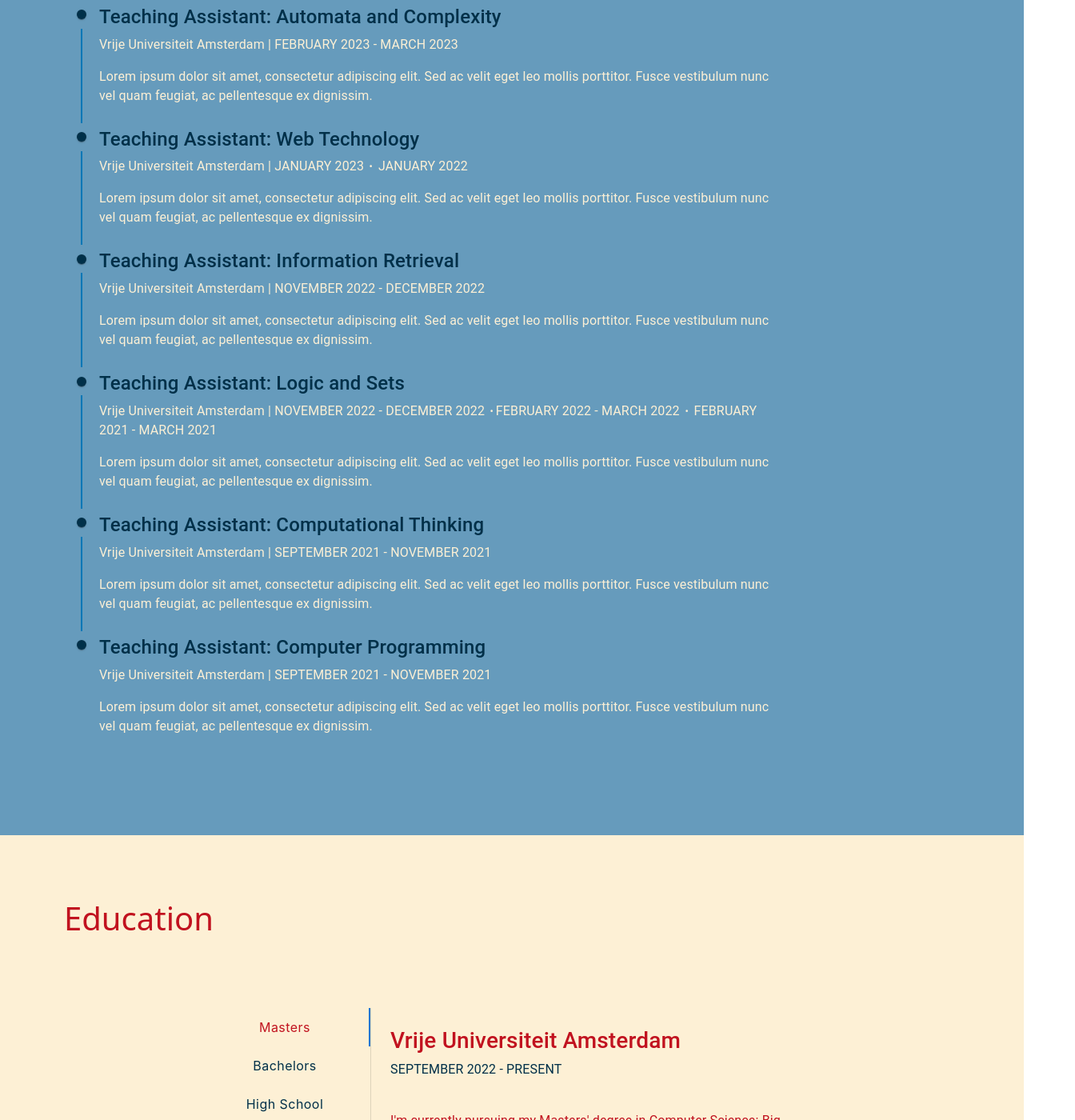
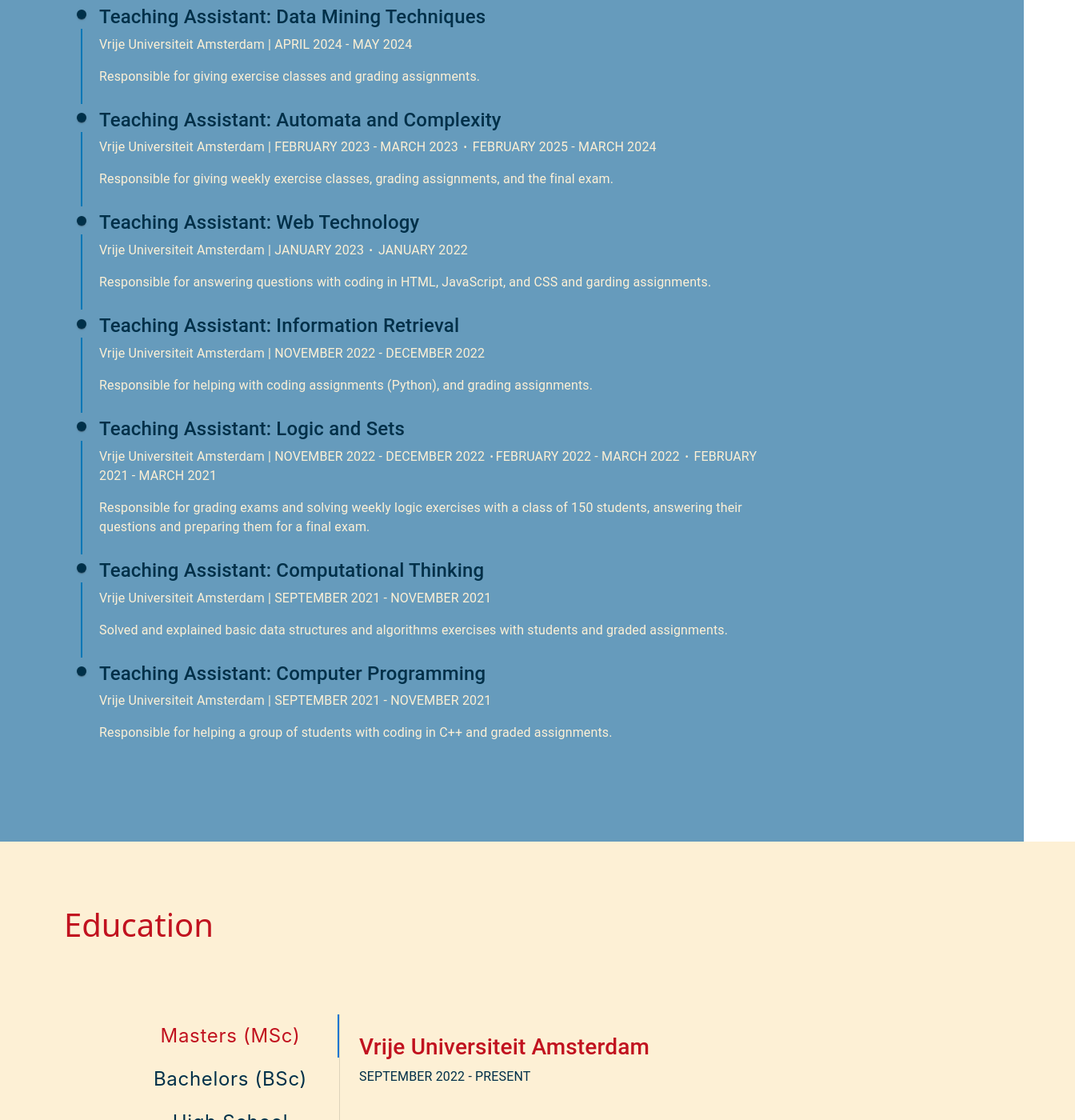
Before and after one commit to damla-jpg/portfolio, a React (Create React App) app in the folder portfolio/: page / in a window 1280 px wide. Shown: the part 1060-2460 px from the top of the page at 80% size, 1344 px wide, since content can reach past the window. Built offline with nearby package versions, Linux system fonts and the light colour scheme.

Commit message:
updated the information on the website

```diff
--- a/portfolio/src/sections/Education.js
+++ b/portfolio/src/sections/Education.js
@@ -73,7 +73,7 @@
                         bgcolor: "rgb(253, 240, 213)",
                         display: 'flex',
                         height: "60vh",
-                        width: "60vw",
+                        width: "80vw",
 
                     }}
                 >
@@ -87,9 +87,9 @@
                             borderRight: 1, borderColor: 'divider',
                         }}
                     >
-                        <StyledTab label="Masters" {...a11yProps(0)} sx={{ ":hover": { textDecoration: "underline" }, color: "rgb(0, 48, 73)", fontSize: "1em", fontFamily: "-apple-system, BlinkMacSystemFont, Roboto, Oxygen, Ubuntu, Cantarell, sans-serif", width: "200px" }} />
-                        <StyledTab label="Bachelors" {...a11yProps(1)} sx={{ ":hover": { textDecoration: "underline" }, color: "rgb(0, 48, 73)", fontSize: "1em", fontFamily: "-apple-system, BlinkMacSystemFont, Roboto, Oxygen, Ubuntu, Cantarell, sans-serif", width: "200px" }} />
-                        <StyledTab label="High School" {...a11yProps(2)} sx={{ ":hover": { textDecoration: "underline" }, color: "rgb(0, 48, 73)", fontSize: "1em", fontFamily: "-apple-system, BlinkMacSystemFont, Roboto, Oxygen, Ubuntu, Cantarell, sans-serif", width: "200px" }} />
+                        <StyledTab label="Masters (MSc)" {...a11yProps(0)} sx={{ ":hover": { textDecoration: "underline" }, color: "rgb(0, 48, 73)", fontSize: "1.5em", fontFamily: "-apple-system, BlinkMacSystemFont, Roboto, Oxygen, Ubuntu, Cantarell, sans-serif", width: "20vw" }} />
+                        <StyledTab label="Bachelors (BSc)" {...a11yProps(1)} sx={{ ":hover": { textDecoration: "underline" }, color: "rgb(0, 48, 73)", fontSize: "1.5em", fontFamily: "-apple-system, BlinkMacSystemFont, Roboto, Oxygen, Ubuntu, Cantarell, sans-serif", width: "20vw" }} />
+                        <StyledTab label="High School" {...a11yProps(2)} sx={{ ":hover": { textDecoration: "underline" }, color: "rgb(0, 48, 73)", fontSize: "1.5em", fontFamily: "-apple-system, BlinkMacSystemFont, Roboto, Oxygen, Ubuntu, Cantarell, sans-serif", width: "20vw" }} />
                     </Tabs>
                     <TabPanel value={value} index={0} sx={{ fontFamily: "-apple-system, BlinkMacSystemFont, Roboto, Oxygen, Ubuntu, Cantarell, sans-serif" }}>
                         <h3 style={{ color: "rgb(193, 18, 31)" }}>Vrije Universiteit Amsterdam</h3>
--- a/portfolio/src/sections/Experience.js
+++ b/portfolio/src/sections/Experience.js
@@ -41,10 +41,24 @@
                         </TimelineSeparator>
                         <TimelineContent>
                             <div className="content">
+                                <h4 style={{ color: "rgb(0,48,73)" }}>Teaching Assistant: Data Mining Techniques</h4>
+                                <p className="small-text">Vrije Universiteit Amsterdam | APRIL 2024 - MAY 2024 </p>
+                                <p>Responsible for giving exercise classes and grading assignments.</p>
+                            </div>
+                        </TimelineContent>
+                    </TimelineItem >
+                </Fade>
+                <Fade bottom>
+                    <TimelineItem style={{ width: "70vw" }}>
+                        <TimelineSeparator>
+                            <TimelineDot style={{ backgroundColor: "rgb(0,48,73)" }} />
+                            <TimelineConnector style={{ backgroundColor: "rgb(0,119,182)" }} />
+                        </TimelineSeparator>
+                        <TimelineContent>
+                            <div className="content">
                                 <h4 style={{ color: "rgb(0,48,73)" }}>Teaching Assistant: Automata and Complexity</h4>
-                                <p className="small-text">Vrije Universiteit Amsterdam | FEBRUARY 2023 - MARCH 2023</p>
-                                <p>Lorem ipsum dolor sit amet, consectetur adipiscing elit. Sed ac velit eget leo mollis
-                                    porttitor. Fusce vestibulum nunc vel quam feugiat, ac pellentesque ex dignissim.</p>
+                                <p className="small-text">Vrije Universiteit Amsterdam | FEBRUARY 2023 - MARCH 2023 {bull} FEBRUARY 2025 - MARCH 2024</p>
+                                <p>Responsible for giving weekly exercise classes, grading assignments, and the final exam.</p>
                             </div>
                         </TimelineContent>
                     </TimelineItem >
@@ -60,8 +74,7 @@
                             <div className="content">
                                 <h4 style={{ color: "rgb(0,48,73)" }}>Teaching Assistant: Web Technology</h4>
                                 <p className="small-text">Vrije Universiteit Amsterdam | JANUARY 2023 {bull} JANUARY 2022</p>
-                                <p>Lorem ipsum dolor sit amet, consectetur adipiscing elit. Sed ac velit eget leo mollis
-                                    porttitor. Fusce vestibulum nunc vel quam feugiat, ac pellentesque ex dignissim.</p>
+                                <p>Responsible for answering questions with coding in HTML, JavaScript, and CSS and garding assignments.</p>
                             </div>
                         </TimelineContent>
                     </TimelineItem>
@@ -77,8 +90,7 @@
                             <div className="content">
                                 <h4 style={{ color: "rgb(0,48,73)" }}>Teaching Assistant: Information Retrieval</h4>
                                 <p className="small-text">Vrije Universiteit Amsterdam | NOVEMBER 2022 - DECEMBER 2022</p>
-                                <p>Lorem ipsum dolor sit amet, consectetur adipiscing elit. Sed ac velit eget leo mollis
-                                    porttitor. Fusce vestibulum nunc vel quam feugiat, ac pellentesque ex dignissim.</p>
+                                <p>Responsible for helping with coding assignments (Python), and grading assignments.</p>
                             </div>
                         </TimelineContent>
                     </TimelineItem>
@@ -95,8 +107,7 @@
                                 <h4 style={{ color: "rgb(0,48,73)" }}>Teaching Assistant: Logic and Sets</h4>
                                 <p className="small-text">Vrije Universiteit Amsterdam | NOVEMBER 2022 - DECEMBER 2022 {bull}
                                     FEBRUARY 2022 - MARCH 2022 {bull} FEBRUARY 2021 - MARCH 2021</p>
-                                <p>Lorem ipsum dolor sit amet, consectetur adipiscing elit. Sed ac velit eget leo mollis
-                                    porttitor. Fusce vestibulum nunc vel quam feugiat, ac pellentesque ex dignissim.</p>
+                                <p>Responsible for grading exams and solving weekly logic exercises with a class of 150 students, answering their questions and preparing them for a final exam.</p>
                             </div>
                         </TimelineContent>
                     </TimelineItem>
@@ -112,8 +123,7 @@
                             <div className="content">
                                 <h4 style={{ color: "rgb(0,48,73)" }}>Teaching Assistant: Computational Thinking</h4>
                                 <p className="small-text">Vrije Universiteit Amsterdam | SEPTEMBER 2021 - NOVEMBER 2021</p>
-                                <p>Lorem ipsum dolor sit amet, consectetur adipiscing elit. Sed ac velit eget leo mollis
-                                    porttitor. Fusce vestibulum nunc vel quam feugiat, ac pellentesque ex dignissim.</p>
+                                <p>Solved and explained basic data structures and algorithms exercises with students and graded assignments.</p>
                             </div>
                         </TimelineContent>
                     </TimelineItem>
@@ -128,8 +138,7 @@
                             <div className="content">
                                 <h4 style={{ color: "rgb(0,48,73)" }}>Teaching Assistant: Computer Programming</h4>
                                 <p className="small-text">Vrije Universiteit Amsterdam | SEPTEMBER 2021 - NOVEMBER 2021</p>
-                                <p>Lorem ipsum dolor sit amet, consectetur adipiscing elit. Sed ac velit eget leo mollis
-                                    porttitor. Fusce vestibulum nunc vel quam feugiat, ac pellentesque ex dignissim.</p>
+                                <p>Responsible for helping a group of students with coding in C++ and graded assignments.</p>
                             </div>
                         </TimelineContent>
                     </TimelineItem>
--- a/portfolio/src/sections/Introduction.js
+++ b/portfolio/src/sections/Introduction.js
@@ -1,6 +1,6 @@
 // import { Container, Row, Col } from "react-bootstrap";
 import Avatar from "@mui/material/Avatar";
-import profile from "./profile.jpg";
+import profile from "./photo_damla.jpg";
 import GitHubIcon from '@mui/icons-material/GitHub';
 import LinkedInIcon from '@mui/icons-material/LinkedIn';
 import InstagramIcon from "@mui/icons-material/Instagram";
--- a/portfolio/src/sections/Project.js
+++ b/portfolio/src/sections/Project.js
@@ -7,6 +7,18 @@
 import Button from '@mui/material/Button';
 import Typography from '@mui/material/Typography';
 import '../styles/Projects.css';
+
+const publication1 = {
+    title: "Towards a Workload Trace Archive for Metaverse Systems",
+    text: "We work towards a workload trace archive for Metaverse systems. We design, implement, and validate librnr, a system to record and replay human input on VR devices, automating large parts of the process of collecting VR traces. \n This work was published in ICPE '24 Companion.",
+    link: "https://dl.acm.org/doi/10.1145/3629527.3651421"
+}
+
+const publication2 = {
+    title: "A Controlled Experiment on the Energy Efficiency of the Source Code Generated by Code Llama",
+    text: "We present an empirical study that assesses the energy efficiency of Code Llama with respect to human-written source code. This work was published in QUATIC '24.",
+    link: "https://arxiv.org/abs/2405.03616"
+}
 
 const project1 = {
     title: "3D Kadaster",
@@ -20,6 +32,18 @@
     link: "None"
 }
 
+const project3 = {
+    title: "Improving Expedia Hotel Recommendations",
+    text: "During a Masters couse I took called Data Mining Techniques, I built a data mining pipeline to improve hotel recommendations on the Expedia dataset. The original Kaggle competition can be found here: https://www.kaggle.com/competitions/expedia-personalized-sort. I used Python and the Scikit-learn library to build the pipeline.",
+    link: "https://github.com/damla-jpg/data-mining-2/tree/damla-branch"
+}
+
+const project4 = {
+    title: "Multi-user URL Shortener",
+    text: "During a Masters couse I took called Web Services and Cloud Based Systems, as a group of 3 we implemented a Dockerized URL shortener program connected to an MySQL database with JWT authentication. We used Python and the Flask library to build the program.",
+    link: ""
+}
+
 const CardCustom = (title, text, link, isPublishible) => (
     <React.Fragment>
         <CardContent>
@@ -30,7 +54,7 @@
                 {text}
             </Typography>
         </CardContent>
-        <div>
+        <div className='link'>
             {/* if isPublishible is set to true display something else display something else */}
             {isPublishible ? <CardActions>
                 <Button size="small" sx={{ ":hover": { textDecoration: "underline", color: "rgb(102, 155, 188)" } }}><a target="_blank" rel="noreferrer" style={{ textDecoration: "none", color: "rgb(102, 155, 188)" }} href={link}>Learn More</a></Button>
@@ -42,14 +66,35 @@
 
 export default function Project() {
     const boxStyle = {
-        height: "22em",
+        height: "23em",
         backgroundColor: "rgb(120, 0, 0)",
+        color: "rgb(253, 240, 213)",
+        // '.link': {
+        //     display: "flex",
+        //     justifyContent: "left"
+        // }
+    }
+
+    const publicationStyle = {
+        height: "23em",
+        backgroundColor: "rgb(0, 48, 73)",
         color: "rgb(253, 240, 213)"
     }
 
     return (
         <div class="projects" id="projects">
-            <h1 style={{ padding: "1em", color: "rgb(253, 240, 213)" }}>Projects</h1>
+            <h1 style={{ padding: "1em", color: "rgb(253, 240, 213)" }}>Publications and Projects</h1>
+            <div className='project-box'>
+                <Box sx={{ width: "25em", margin: "1em" }}>
+                    <Card sx={publicationStyle} variant="outlined">{CardCustom(publication1.title, publication1.text, publication1.link, true)}</Card>
+                </Box>
+                <Box sx={{ width: "25em", margin: "1em" }}>
+                    <Card sx={publicationStyle} variant="outlined">{CardCustom(publication2.title, publication2.text, publication2.link, true)}</Card>
+                </Box>
+                <Box sx={{ width: "25em", margin: "1em" }}>
+                    <Card sx={boxStyle} variant="outlined">{CardCustom(project4.title, project4.text, project4.link, false)}</Card>
+                </Box>
+            </div>
             <div className='project-box'>
                 <Box sx={{ width: "25em", margin: "1em" }}>
                     <Card sx={boxStyle} variant="outlined">{CardCustom(project1.title, project1.text, project1.link, true)}</Card>
@@ -58,7 +103,7 @@
                     <Card sx={boxStyle} variant="outlined">{CardCustom(project2.title, project2.text, project2.link, false)}</Card>
                 </Box>
                 <Box sx={{ width: "25em", margin: "1em" }}>
-                    <Card sx={boxStyle} variant="outlined">{CardCustom(project1.title, project1.text)}</Card>
+                    <Card sx={boxStyle} variant="outlined">{CardCustom(project3.title, project3.text, project3.link, true)}</Card>
                 </Box>
             </div>
 
--- a/portfolio/src/styles/Projects.css
+++ b/portfolio/src/styles/Projects.css
@@ -5,6 +5,8 @@
     max-width: fit-content;
     width: 100%;
     padding: 5em;
+    /* display: flex;
+    flex-direction: column; */
 }
 
 .project-box{
```
Also changed, not shown: portfolio/src/sections/photo_damla.jpg (added), 1 other file (tests, documents, lock files or other folders).
